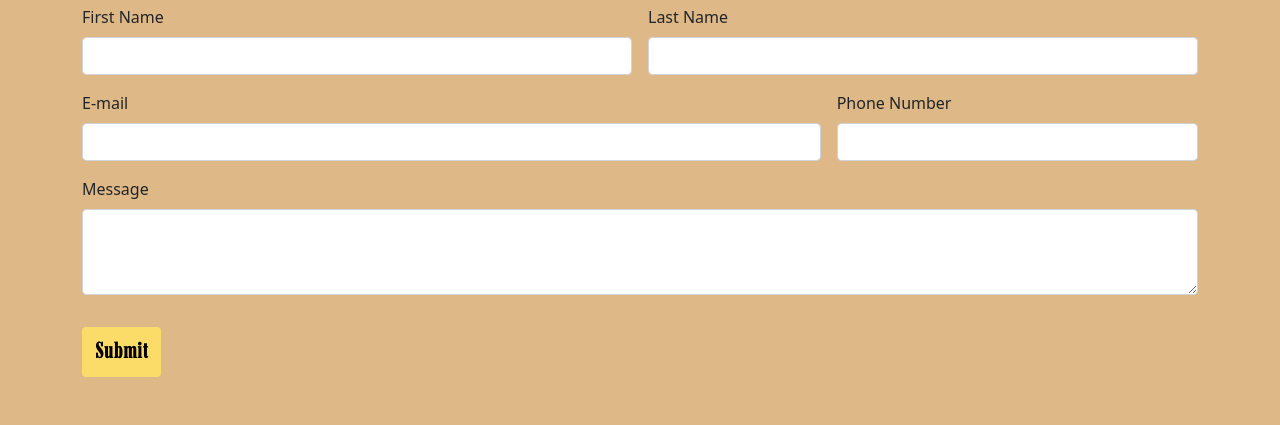
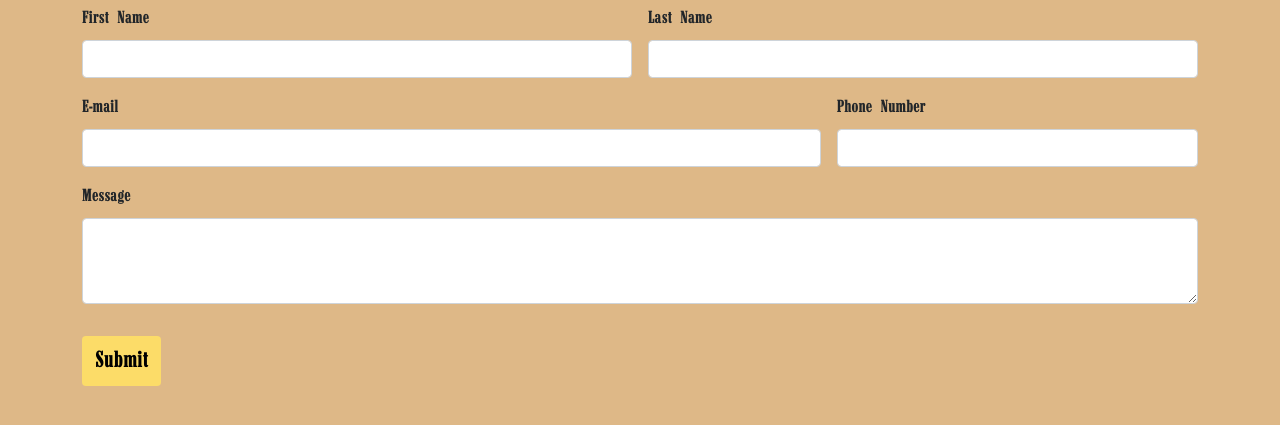
Before and after one commit to kaitlinschramm/my-pwp-kaitlinschramm, a plain HTML site: page public_html/index.html in a window 1280 px wide. Both pictures are taken after a click on the tab "Contact Me". Shown: the part 195-620 px from the top of the page. Drawn offline with nearby package versions, Linux system fonts and the light colour scheme; some packages are replaced by stand-ins of ours; a script that the page names is missing.

Commit message:
changed contact form font

```diff
--- a/public_html/index.html
+++ b/public_html/index.html
@@ -133,7 +133,7 @@
     <div class="tab-pane fade" id="pills-contact" role="tabpanel" aria-labelledby="pills-contact-tab">
         <div class="container mt-5">
             <h2>Contact Me</h2>
-            <form class="row g-3" id="contact" action="./apis/" method="post" novalidate>
+            <form class="row g-3 contactfont" id="contact" action="./apis/" method="post" novalidate>
                 <div class="col-md-6">
                     <label for="firstName" class="form-label">First Name</label>
                     <input type="text" class="form-control" id="firstName" name="firstName" required>
--- a/public_html/stylesheet.css
+++ b/public_html/stylesheet.css
@@ -94,3 +94,8 @@ body {
     width: 32rem;
     height: auto;
 }
+
+.contactfont {
+    font-family: Marlboro;
+    font-size: large;
+}
```
